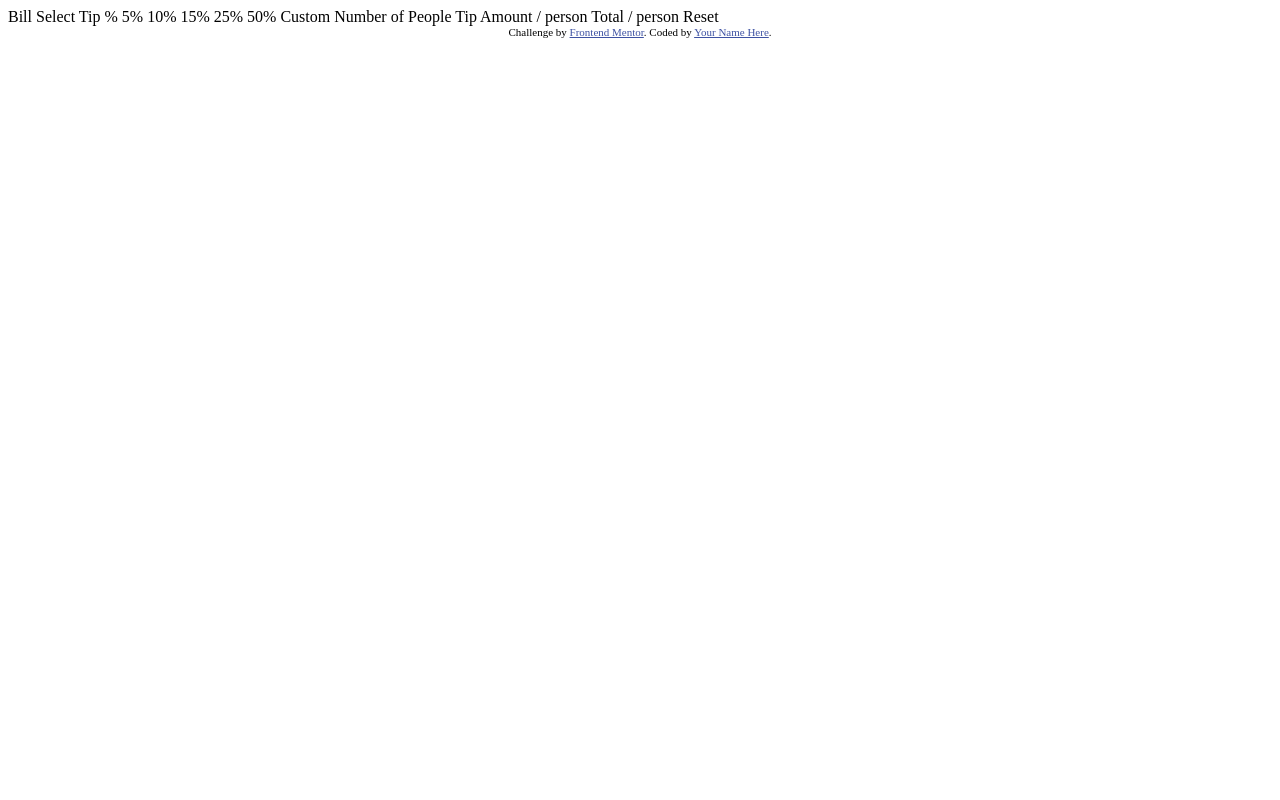
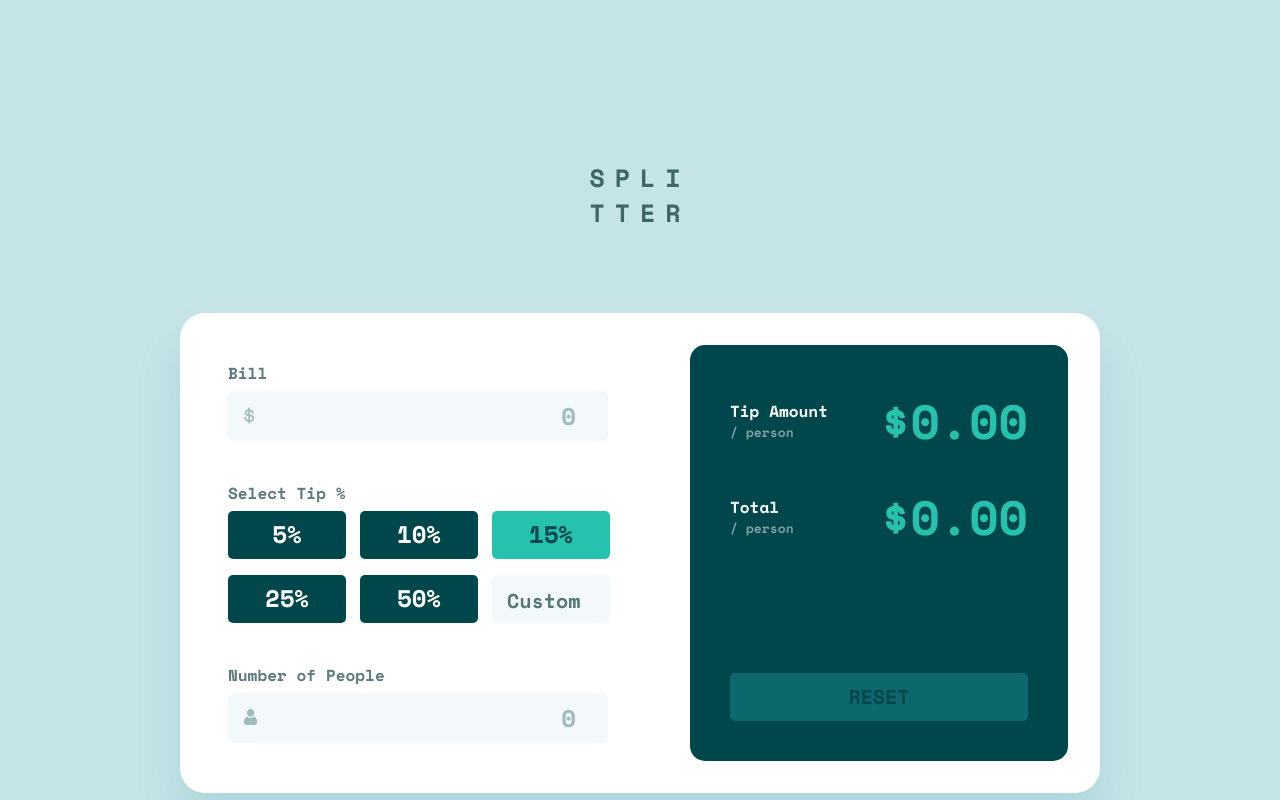
Before and after one commit to kxrn0/Tip-Calculator-App, a plain HTML site: page index.html in a window 1280 px wide. Drawn offline with Linux system fonts and the light colour scheme.

Commit message:
bussiness

```diff
--- a/index.html
+++ b/index.html
@@ -3,42 +3,65 @@
 <head>
   <meta charset="UTF-8">
   <meta name="viewport" content="width=device-width, initial-scale=1.0"> <!-- displays site properly based on user's device -->
-
   <link rel="icon" type="image/png" sizes="32x32" href="./images/favicon-32x32.png">
-
-  <title>Frontend Mentor | Tip calculator app</title>
-
-  <!-- Feel free to remove these styles or customise in your own stylesheet 👍 -->
-  <style>
-    .attribution { font-size: 11px; text-align: center; }
-    .attribution a { color: hsl(228, 45%, 44%); }
-  </style>
+  <link rel="stylesheet" href="styles.css">
+  <link rel="stylesheet" href="reset.css">
+  <script src="main.js" defer></script>
+  <title>Tip calculator app</title>
 </head>
 <body>
-
-  Bill
-
-  Select Tip %
-  5%
-  10%
-  15%
-  25%
-  50%
-  Custom
-
-  Number of People
-
-  Tip Amount
-  / person
-
-  Total
-  / person
-
-  Reset
-
-  <div class="attribution">
-    Challenge by <a href="https://www.frontendmentor.io?ref=challenge" target="_blank">Frontend Mentor</a>.
-    Coded by <a href="#">Your Name Here</a>.
-  </div>
+<header class="header">
+  <h2>spli</h2>
+  <h2>tter</h2>
+</header>
+<main class="main">
+  <section class="left">
+    <div class="bill">
+      <label for="bill-input" class="top-label">Bill</label>
+      <div class="input-wrapper">
+        <img src="./images/icon-dollar.svg" alt="dollar sign">
+        <input type="number" id="bill-input" placeholder="0">
+      </div>
+    </div>
+    <div class="tip-percentage">
+      <label for="me" class="top-label">Select Tip %</label>
+      <ul>
+        <li><input type="radio" name="by-me" id="tip-1" data-percentage="5"><label for="tip-1">5%</label></li>
+        <li><input type="radio" name="by-me" id="tip-2" data-percentage="10"><label for="tip-2">10%</label></li>
+        <li><input type="radio" name="by-me" id="tip-3" data-percentage="15" checked><label for="tip-3">15%</label></li>
+        <li><input type="radio" name="by-me" id="tip-4" data-percentage="25"><label for="tip-4">25%</label></li>
+        <li><input type="radio" name="by-me" id="tip-5" data-percentage="50"><label for="tip-5">50%</label></li>
+        <li><input type="number" id="me" placeholder="Custom"></li>
+      </ul>
+    </div>
+    <div class="number-of-people">
+      <div class="wrapper top-label"><label for="people-input">Number of People</label><p class="errr hidden">Can't be zero</p></div>
+      <div class="input-wrapper">
+        <img src="./images/icon-person.svg" alt="person icon">
+        <!-- <input type="number" id="people-input" placeholder="0" class="errorified"> -->
+        <input type="number" id="people-input" placeholder="0">
+      </div>
+    </div>
+  </section>
+  <section class="right">
+    <div class="top-part">
+      <div class="tip-amount tip-info">
+        <div class="info">
+          <h3>Tip Amount</h3>
+          <p>/ person</p>
+        </div>
+        <p class="value">$0.00</p>
+      </div>
+      <div class="total-per-person tip-info">
+        <div class="info">
+          <h3>Total</h3>
+          <p>/ person</p>
+        </div>
+        <p class="value">$0.00</p>
+      </div>
+    </div>
+    <button class="reset">RESET</button>
+  </section>
+</main>
 </body>
 </html>
--- /dev/null
+++ b/main.js
@@ -0,0 +1,116 @@
+const bill = document.getElementById("bill-input");
+const percentage = document.querySelectorAll(".tip-percentage input[type='checkbox']");
+const custom = document.querySelector(".tip-percentage input[type='number']");
+const peoples = document.getElementById("people-input");
+const reset = document.querySelector(".right .reset");
+const tipPerPerson = document.querySelector(".tip-amount .value");
+const totalPerPerson = document.querySelector(".total-per-person .value");
+const errr = document.querySelector(".errr");
+
+const radios = [...document.querySelectorAll(".tip-percentage input[type='radio']")];
+
+let initialBill, totalBill, totalTip, tipPercentage, pepes;
+
+reset.addEventListener("click", init);
+
+init();
+
+function init() {
+    initialBill = 0;
+    totalBill = 0;
+    totalTip = 0;
+    tipPercentage = .15;
+    pepes = 0;
+
+    bill.value = '';
+    peoples.value = '';
+    custom.value = '';
+
+    radios[radios.findIndex(radio => radio.dataset.percentage == "15")].checked = true;
+    reset.classList.add("inactive");
+    tipPerPerson.innerText = "$0.00";
+    totalPerPerson.innerText = "$0.00";
+}
+
+radios.forEach(radio => radio.addEventListener("click", () => {
+    tipPercentage = Number(radio.dataset.percentage) / 100;
+    custom.value = '';
+
+    compute_tip();
+}));
+
+custom.addEventListener("input", () => {
+    tipPercentage = custom.value;
+
+    if (tipPercentage < 0) {
+        tipPercentage *= -1;
+        custom.value = tipPercentage;
+    }
+    radios.forEach(radio => radio.checked = false);
+    tipPercentage /= 100;
+
+    compute_tip();
+});
+
+custom.addEventListener("focusout", () => {
+    if (!custom.value && radios.every(radio => !radio.checked))
+        custom.value = 0;
+    check_reset_state();
+});
+
+bill.addEventListener("input", () => {
+    check_reset_state();
+    initialBill = Number(bill.value);
+    if (initialBill < 0) {
+        initialBill *= -1;
+        bill.value = initialBill;
+    }
+    if (pepes == 0) {
+        errr.classList.remove("hidden");
+        peoples.classList.add("errorified");
+        return;
+    }
+
+    compute_tip();
+});
+
+peoples.addEventListener("input", () => {
+    pepes = peoples.value;
+    if (pepes < 0) {
+       pepes *= -1;
+       peoples.value = pepes;
+    }
+
+    if (pepes != 0) {
+        errr.classList.add("hidden");
+        peoples.classList.remove("errorified");
+
+        compute_tip();
+    }
+    else {
+        errr.classList.remove("hidden");
+        peoples.classList.add("errorified");
+        tipPerPerson.innerText = "$0.00";
+        totalPerPerson.innerText = "$0.00";
+    }
+
+    check_reset_state();
+});
+
+function check_reset_state() {
+    if (!bill.value && !custom.value && !peoples.value)
+        reset.classList.add("inactive");
+    else
+        reset.classList.remove("inactive");
+}
+
+function compute_tip() {
+    if (!pepes)
+        return;
+
+    totalTip = tipPercentage * initialBill;
+    totalBill = initialBill + totalTip;
+
+    tipPerPerson.innerText = `$${(totalTip / pepes).toFixed(2)}`;
+    totalPerPerson.innerText = `$${(totalBill / pepes).toFixed(2)}`;
+}
--- /dev/null
+++ b/reset.css
@@ -0,0 +1,48 @@
+/* http://meyerweb.com/eric/tools/css/reset/
+   v2.0 | 20110126
+   License: none (public domain)
+*/
+
+html, body, div, span, applet, object, iframe,
+h1, h2, h3, h4, h5, h6, p, blockquote, pre,
+a, abbr, acronym, address, big, cite, code,
+del, dfn, em, img, ins, kbd, q, s, samp,
+small, strike, strong, sub, sup, tt, var,
+b, u, i, center,
+dl, dt, dd, ol, ul, li,
+fieldset, form, label, legend,
+table, caption, tbody, tfoot, thead, tr, th, td,
+article, aside, canvas, details, embed,
+figure, figcaption, footer, header, hgroup,
+menu, nav, output, ruby, section, summary,
+time, mark, audio, video {
+	margin: 0;
+	padding: 0;
+	border: 0;
+	font-size: 100%;
+	font: inherit;
+	vertical-align: baseline;
+}
+/* HTML5 display-role reset for older browsers */
+article, aside, details, figcaption, figure,
+footer, header, hgroup, menu, nav, section {
+	display: block;
+}
+body {
+	line-height: 1;
+}
+ol, ul {
+	list-style: none;
+}
+blockquote, q {
+	quotes: none;
+}
+blockquote:before, blockquote:after,
+q:before, q:after {
+	content: '';
+	content: none;
+}
+table {
+	border-collapse: collapse;
+	border-spacing: 0;
+}
--- /dev/null
+++ b/styles.css
@@ -0,0 +1,291 @@
+*,
+*::before,
+*::after {
+    margin: 0;
+    padding: 0;
+    box-sizing: border-box;
+}
+
+:root {
+    --body-bg: #C5E4E7;
+    --left-color: #00474B;
+    --label-color: #5E7A7D;
+    --input-bg: #F3F9FA;
+    --placeholder-color: #9EBBBD;
+    --outline-color: #26C2AE;
+    --holder-color: #547878;
+    --orange: #E17457;
+    --seven: #7F9D9F;
+    --six: #3D6666;
+    --radio-silent: #9FE8DF;
+    --inactive-bg: #0D686D;
+}
+
+@font-face {
+    font-family: space;
+    src: url("./SpaceMono-Bold.ttf");
+}
+
+body {
+    background: var(--body-bg);
+}
+
+.header {
+    margin: 165px auto 88px auto;
+    width: fit-content;
+}
+
+.header h2 {
+    color: var(--six);
+    font-size: 25px;
+    text-transform: uppercase;
+    font-family: space;
+    letter-spacing: 10px;
+    margin-bottom: 10px;
+}
+
+.main {
+    background: white;
+    box-shadow: 0px 32px 43px rgba(79, 166, 175, 0.200735);
+    border-radius: 25px;
+    margin: auto;
+    width: 920px;
+    min-width: fit-content;
+    height: 480px;
+    display: flex;
+}
+
+.main .left {
+    margin: 48px;
+}
+
+.main .right {
+    background: var(--left-color);
+    margin: 32px;
+    padding: 40px;
+    width: 100%;
+    min-width: fit-content;
+    border-radius: 15px;
+    display: flex;
+    flex-direction: column;
+    justify-content: space-between;
+}
+
+.main .right .top-part {
+    display: flex;
+    flex-direction: column;
+    gap: 25px;
+}
+
+.main .right .tip-info {
+    display: flex;
+    justify-content: space-between;
+    align-items: center;
+}
+
+.main .right .tip-info .value {
+    color: var(--outline-color);
+    font-family: space;
+    font-size: 48px;
+    line-height: 71px;
+    margin-left: 20px;
+}
+
+.main .right .tip-info .info h3 {
+    color: white;
+    font-family: space;
+    font-size: 16px;
+    line-height: 24px;
+}
+
+.main .right .tip-info .info p {
+    color: var(--seven);
+    font-family: space;
+    font-size: 13px;
+    line-height: 19.25px;
+}
+
+.main .right .reset {
+    background: var(--outline-color);
+    color: var(--left-color);
+    font-family: space;
+    font-size: 20px;
+    border: none;
+    border-radius: 5px;
+    padding: 9px 40px;
+    line-height: 30px;
+    transition: background .33s;
+}
+
+.main .right .reset.inactive {
+    background: var(--inactive-bg);
+    color: var(--left-color);
+}
+
+.main .right .reset:not(.inactive):hover {
+    background: var(--radio-silent);
+}
+
+.main .left label {
+    color: var(--label-color);
+    font-family: space;
+    font-size: 16px;
+}
+
+.main .left .top-label {
+    display: block;
+    margin-bottom: 6px;
+    line-height: 24px;
+}
+
+.main .left .input-wrapper {
+    position: relative;
+    width: 380px;
+    height: 50px;
+    display: flex;
+}
+
+.main .left input[type="number"] {
+    color: var(--left-color);
+    background: var(--input-bg);
+    font-family: space;
+    font-size: 24px;
+    padding: 6px 17px;
+    border-radius: 5px;
+    border: none;
+    width: 100%;
+    text-align: end;
+    outline-color: transparent;
+    transition: outline-color .33s;
+}
+
+.main .left input[type="number"]:focus {
+    outline-color: var(--outline-color);
+}
+
+.main .left input[type="number"]::placeholder {
+    color: var(--placeholder-color);
+}
+
+.main .left .input-wrapper img {
+    position: absolute;
+    top: 16px;
+    left: 16px;
+}
+
+.main .tip-percentage {
+    margin: 40px 0;
+}
+
+.main .tip-percentage ul {
+    display: grid;
+    grid-template-columns: repeat(3, 1fr);
+    grid-template-rows: 1fr 1fr;
+    row-gap: 16px;
+    column-gap: 14px;
+}
+
+.main .tip-percentage ul li {
+    width: 118px;
+    position: relative;
+    display: grid;
+    place-items: center;
+}
+
+.main .tip-percentage input[type="number"] {
+    padding: 6px 15px;
+}
+
+.main .tip-percentage input[type="number"]::placeholder {
+    color: var(--holder-color);
+    font-size: 20px;
+    text-align: center;
+}
+
+.main .tip-percentage input[type="radio"] {
+    appearance: none;
+    background: var(--left-color);
+    position: absolute;
+    top: 0;
+    left: 0;
+    width: 100%;
+    height: 100%;
+    border-radius: 5px;
+    z-index: 10;
+    transition: background-color .33s;
+}
+
+.main .tip-percentage input[type="radio"]:hover {
+    background: var(--radio-silent);
+}
+
+.main .tip-percentage input[type="radio"]:checked {
+    background: var(--outline-color);
+}
+
+.main .tip-percentage input[type="radio"]:checked+label {
+    color: var(--left-color);
+}
+
+.main .tip-percentage ul label {
+    color: white;
+    font-size: 24px;
+    line-height: 35.5px;
+    z-index: 20;
+}
+
+.main .left .number-of-people .wrapper {
+    display: flex;
+    justify-content: space-between;
+}
+
+.main .left .number-of-people .wrapper p {
+    color: var(--orange);
+    font-family: space;
+    font-size: 16px;
+    line-height: 24px;
+}
+
+.main .left .number-of-people input[type="number"].errorified {
+    outline: 2px solid var(--orange);
+}
+
+.hidden {
+    display: none;
+}
+
+@media screen and (max-width: 480px) {
+    .main {
+        width: 100%;
+        height: auto;
+        flex-direction: column;
+    }
+
+    .main .tip-percentage ul {
+        grid-template-columns: 1fr 1fr;
+        grid-template-rows: repeat(3, 1fr);
+    }
+
+    .main .left {
+        margin: 32px;
+    }
+
+    .main .left .input-wrapper {
+        width: 100%;
+    }
+
+    .main .right {
+        width: auto;
+        margin: 32px 24px;
+        padding: 37px 24px 24px 24px;
+    }
+
+    .main .right .tip-info .value {
+        font-size: 32px;
+    }
+
+    .header {
+        margin: 50px auto;
+        width: fit-content;
+    }
+}
```
